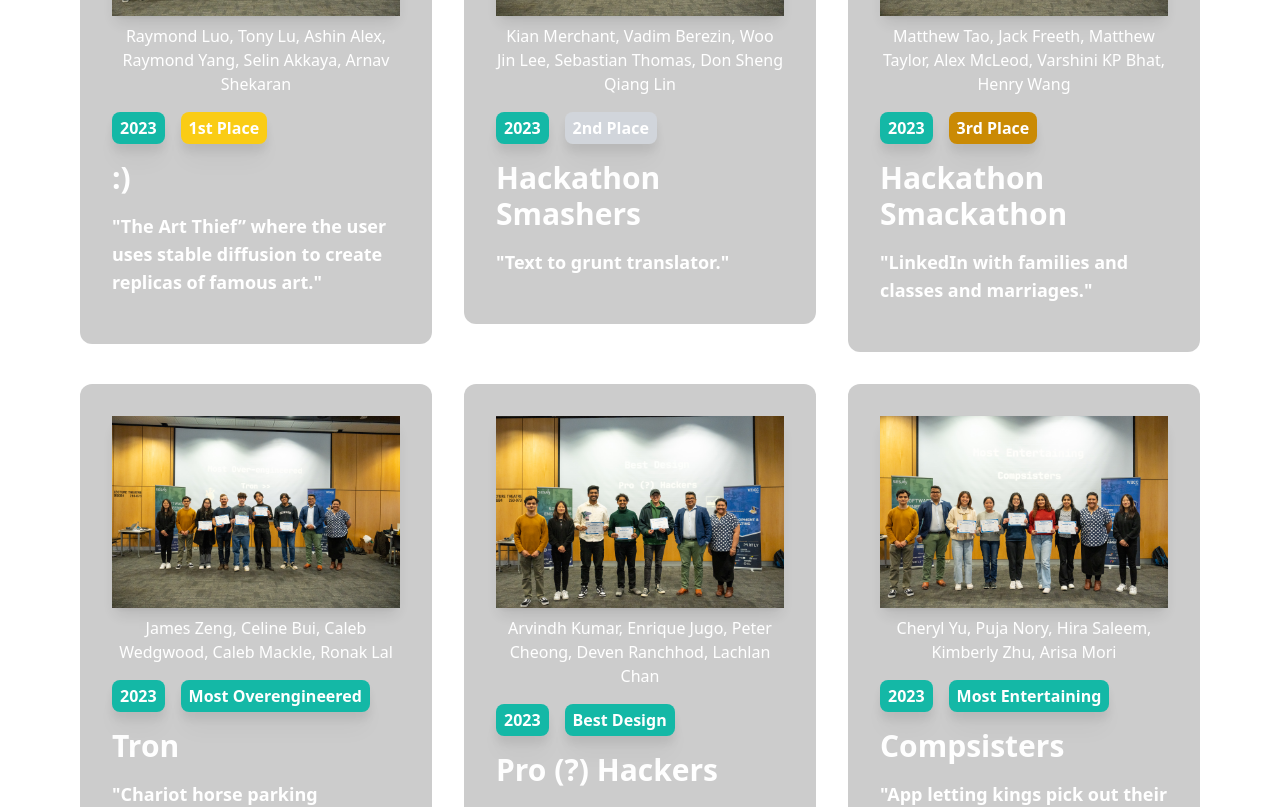
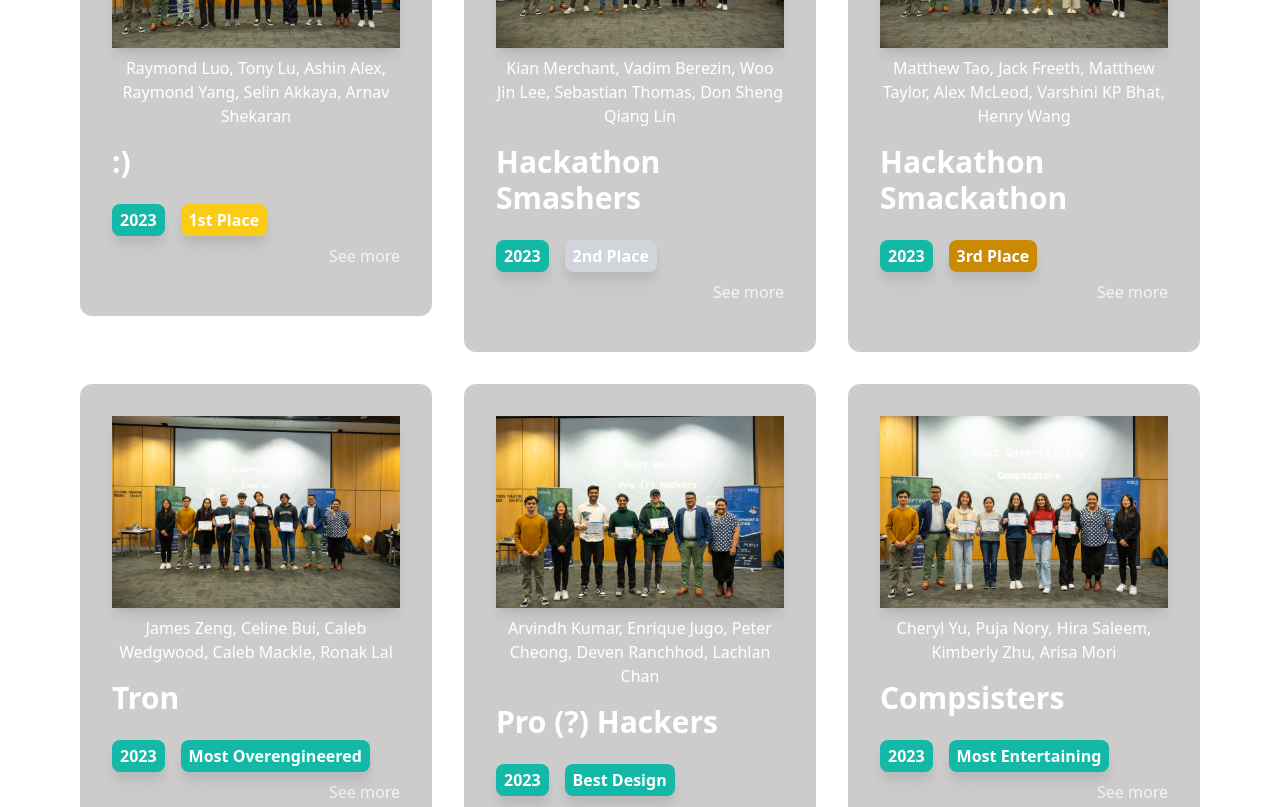
Before and after one commit to sesauoa/wdccxsesahackathon.com, a Next.js app: page /past-winners in a window 1280 px wide. Shown: the part 1700-2507 px from the top of the page. Built offline with nearby package versions, Linux system fonts and the light colour scheme.

Commit message:
feat: implemented 'show more' feature for descriptions for winners.

```diff
--- a/src/components/winner/WinnerCard.tsx
+++ b/src/components/winner/WinnerCard.tsx
@@ -1,4 +1,4 @@
-import React from 'react';
+import React, { useState } from 'react';
 import Image from 'next/image';
 import { CardTag } from './CardTag';
 
@@ -23,6 +23,12 @@ export function WinnerCard({
   members,
   year,
 }: WinnerCardProps) {
+  const [isExpanded, setIsExpanded] = useState(false);
+
+  const toggleDescription = () => {
+    setIsExpanded((prev) => !prev);
+  };
+
   return (
     <div className="flex w-full flex-col rounded-xl bg-black bg-opacity-20 p-8">
       <div className="flex w-full">
@@ -38,32 +44,46 @@ export function WinnerCard({
 
       <div className="py-2 text-center">{members?.join(', ')}</div>
 
-      <CardTag year={year} category={place} />
-
       <div className="flex w-full flex-col">
         <h2 className="mb-4 mt-2 text-3xl font-bold">{teamName}</h2>
+
+        <CardTag year={year} category={place} />
+
         {description && (
-          <p className="text-lg mb-4 font-bold text-white">"{description}"</p>
+          <div className='flex flex-col w-full'>
+            {isExpanded && (
+              <p className="mb-4 text-lg font-bold text-white">
+                "{description}"
+              </p>
+            )}
+            <button
+              onClick={toggleDescription}
+              className="self-end text-gray-100 hover:text-gray-200"
+            >
+              {isExpanded ? 'Show less' : 'See more'}
+            </button>
+          </div>
         )}
-        <div className="flex flex-col space-y-2">
-          {appLink == '' && (
+
+        <div className="mt-4 flex flex-col space-y-2">
+          {appLink && (
             <a
               href={appLink}
               target="_blank"
               rel="noopener noreferrer"
-              className="text-blue-300 underline hover:text-blue-400"
+              className="text-gray-100 hover:text-gray-200"
             >
-              🔗 GitHub Repo
+              🔗 Deployed Application
             </a>
           )}
-          {github == '' && (
+          {github && (
             <a
               href={github}
               target="_blank"
               rel="noopener noreferrer"
-              className="text-blue-300 underline hover:text-blue-400"
+              className="text-gray-100 hover:text-gray-200"
             >
-              🔗 Deployed Application
+              🔗 GitHub Repo
             </a>
           )}
         </div>
```
